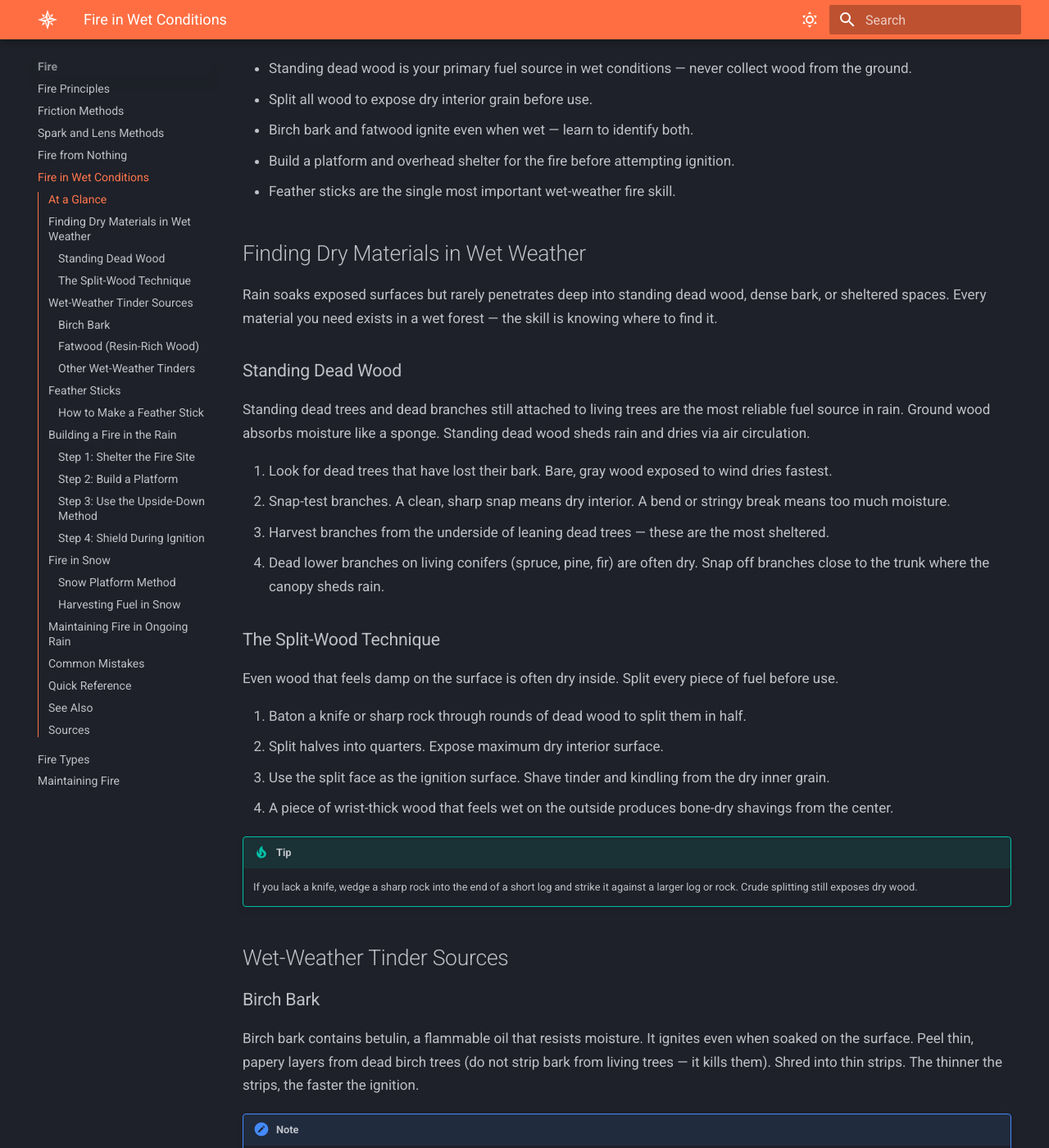
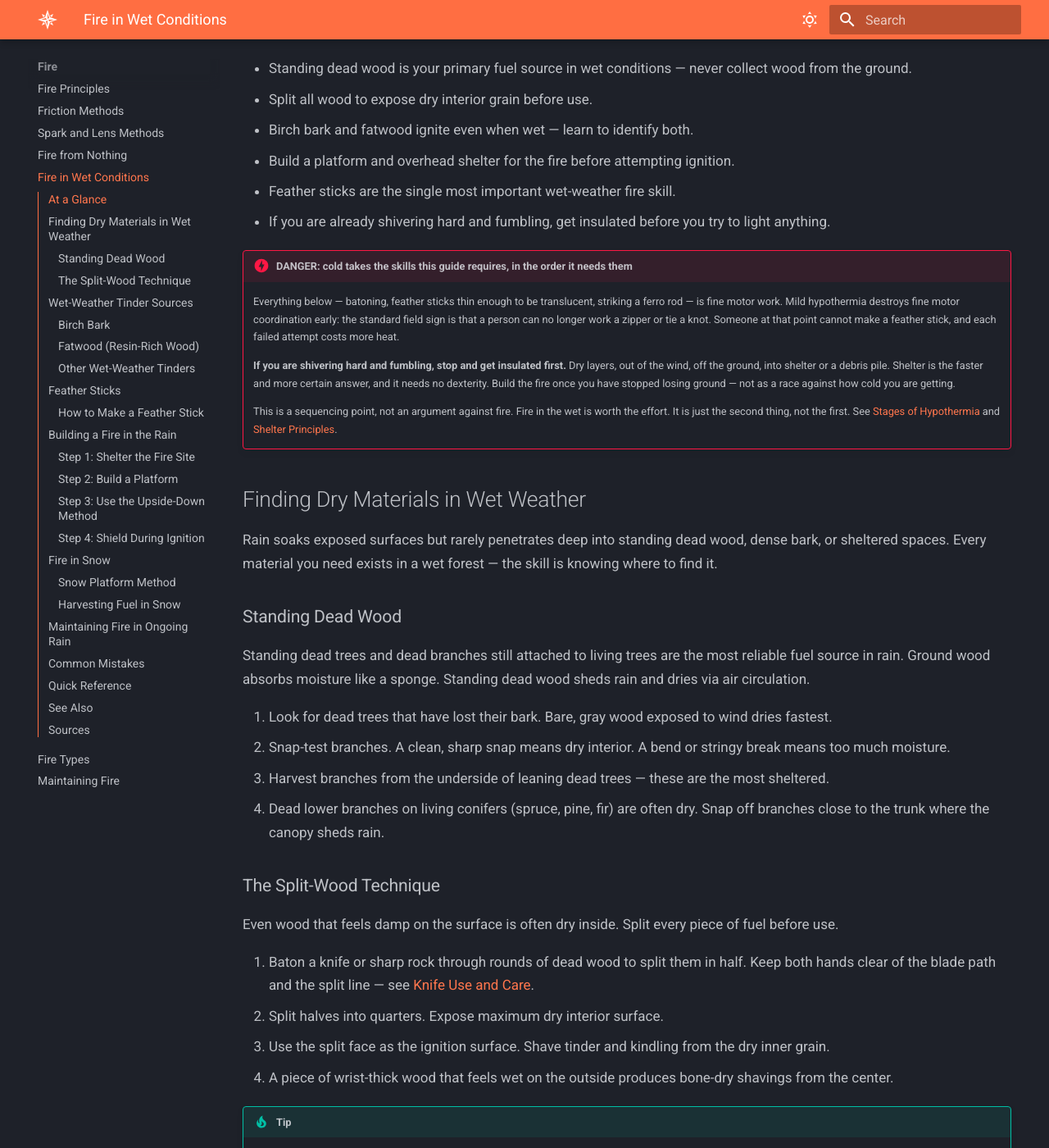
Before and after one commit to mmayden/WilderThings, an MkDocs documentation site: the page built from docs/fire/fire-in-wet-conditions.md, in a window 1280 px wide and 1400 px high, scrolled down 332 px. Shown: the whole window at 82% size. Built offline with MkDocs 1.6.1 and Material for MkDocs 9.7.7, drawn with Linux system fonts in a browser that asks for light colours; some of the changed text lies outside the part shown.

Commit message:
fix: the wet-fire guide required dexterity cold takes away, and never said so
Every technique in this guide is fine motor work — batoning, shaving
curls thin enough to be translucent, striking a ferro rod into a
thumbnail of tinder. Mild hypothermia destroys fine motor coordination
early, and the hypothermia guide already names the sign: you can no
longer work a zipper or tie a knot.

Nowhere in seven fire guides does the word "shivering" appear. The
reader this guide is written for — cold, wet, in the rain, trying to get
a fire going — is exactly the person who may already be past the point
where these techniques work, and each failed attempt costs more heat
than it can return.

Added the sequencing up front: if you are shivering hard and fumbling,
get insulated and sheltered first. Shelter needs no dexterity and is the
faster, more certain answer. Then build the fire.

Deliberately framed as sequencing, not as an argument against fire.
Fire in the wet is worth the effort. It is the second thing.

Also, two cases of a caution living in one guide while the instruction
lives in another:

- Step 2 of the platform build said to lay "dry bark or flat stones"
  under the fire. In rain. Where every rock available is soaked. Wet and
  river-smoothed rock bursts when heated and throws fragments at face
  height — a rule fire-principles and cooking-without-gear both state
  plainly and this guide omitted, in the one context where the reader is
  guaranteed to be surrounded by wet rock. Bark is now the recommendation
  and the exception is stated.
- Batoning and feather-stick steps now say to keep hands out of the blade
  path and cut away from the body. knife-use-and-care covers this well
  and was linked only from See Also, which is not where someone reads it.

Co-Authored-By: Claude Opus 5 (1M context) <noreply@anthropic.com>

```diff
--- a/docs/fire/fire-in-wet-conditions.md
+++ b/docs/fire/fire-in-wet-conditions.md
@@ -18,6 +18,24 @@ tags:
 - Birch bark and fatwood ignite even when wet — learn to identify both.
 - Build a platform and overhead shelter for the fire before attempting ignition.
 - Feather sticks are the single most important wet-weather fire skill.
+- If you are already shivering hard and fumbling, get insulated before you try to light anything.
+
+!!! danger "DANGER: cold takes the skills this guide requires, in the order it needs them"
+    Everything below — batoning, feather sticks thin enough to be translucent, striking a
+    ferro rod — is fine motor work. Mild hypothermia destroys fine motor coordination
+    early: the standard field sign is that a person can no longer work a zipper or tie a
+    knot. Someone at that point cannot make a feather stick, and each failed attempt
+    costs more heat.
+
+    **If you are shivering hard and fumbling, stop and get insulated first.** Dry
+    layers, out of the wind, off the ground, into shelter or a debris pile. Shelter is
+    the faster and more certain answer, and it needs no dexterity. Build the fire once
+    you have stopped losing ground — not as a race against how cold you are getting.
+
+    This is a sequencing point, not an argument against fire. Fire in the wet is worth
+    the effort. It is just the second thing, not the first. See
+    [Stages of Hypothermia](../medical/hypothermia-and-heatstroke.md#stages-of-hypothermia)
+    and [Shelter Principles](../shelter/shelter-principles.md).
 
 ## Finding Dry Materials in Wet Weather
 
@@ -36,7 +54,9 @@ Standing dead trees and dead branches still attached to living trees are the mos
 
 Even wood that feels damp on the surface is often dry inside. Split every piece of fuel before use.
 
-1. Baton a knife or sharp rock through rounds of dead wood to split them in half.
+1. Baton a knife or sharp rock through rounds of dead wood to split them in half. Keep
+   both hands clear of the blade path and the split line — see
+   [Knife Use and Care](../tools-and-craft/knife-use-and-care.md#batoning-technique).
 2. Split halves into quarters. Expose maximum dry interior surface.
 3. Use the split face as the ignition surface. Shave tinder and kindling from the dry inner grain.
 4. A piece of wrist-thick wood that feels wet on the outside produces bone-dry shavings from the center.
@@ -83,7 +103,8 @@ Feather sticks are the most important wet-weather fire-building technique. They
 1. Select a straight piece of split dry wood, thumb-thickness or larger, 8-12 inches (20-30 cm) long.
 2. Brace the stick upright against a stable surface or hold it in your non-dominant hand.
 3. Place your knife blade near the top of the stick at a shallow angle (15-20 degrees).
-4. Push the blade downward in a controlled shaving motion. Curl thin shavings that remain attached to the stick.
+4. Push the blade downward in a controlled shaving motion, away from your body and away
+   from the hand holding the stick. Curl thin shavings that remain attached to the stick.
 5. Rotate the stick and repeat. Build up layers of curled shavings along the length.
 6. A good feather stick has 20-30 thin curls hanging from it, creating a mass of fine, dry surface area.
 7. Make 3-5 feather sticks. Use the finest-curled one as the ignition point. Stack the others around it as kindling.
@@ -109,7 +130,15 @@ Before anything else, create overhead protection for the spot where you will bui
 Never build a fire directly on wet ground. Moisture wicks upward and kills the fire from below.
 
 1. Lay a platform of green or wet logs side by side, 2-3 inches (5-7.5 cm) in diameter, covering an area at least 18 inches (45 cm) square.
-2. Place a layer of dry bark or flat stones on top of the log platform.
+2. Place a layer of dry bark on top of the log platform.
+
+!!! danger "DANGER: do not use wet or river rocks for the platform"
+    Stones are an option for a fire base only if they are genuinely dry. In rain, most
+    are not. Water trapped in porous or river-smoothed rock turns to steam when heated
+    and bursts the rock, throwing fragments at face height and lethal speed. Dry bark or
+    split green logs are the safer platform in wet weather, and always available where
+    dry rock is not. See
+    [Fire Principles](fire-principles.md) for the full rule.
 3. Build your fire on top of this raised, insulated surface.
 
 ### Step 3: Use the Upside-Down Method
@@ -167,6 +196,8 @@ Once the fire is burning, keep it alive with active management.
 - **Making feather sticks too thick.** Thick shavings resist ignition. Shave curls thin enough to be translucent.
 - **Skipping overhead shelter.** Rain falling directly on tinder during ignition wastes matches and attempts.
 - **Impatience.** Wet-weather fire takes three times longer to establish than dry-weather fire. Accept this and work methodically.
+- **Pushing on while hypothermic.** If your hands have stopped working, more attempts will not fix that. Insulate first, then build the fire.
+- **Grabbing whatever rock is handy for the platform.** Wet rock explodes. In rain, assume every rock is wet.
 - **Using only tinder and no kindling bridge.** Tinder flame alone cannot ignite damp fuel wood. The feather stick and kindling stage is critical.
 - **Neglecting to pre-dry fuel.** Stack your next fuel load near the fire. Feeding cold, damp wood kills a struggling fire.
 
@@ -182,13 +213,16 @@ Once the fire is burning, keep it alive with active management.
 | Overhead clearance | Minimum 4 ft / 1.2 m above fire |
 | Pre-dry fuel distance | 12-18 in / 30-45 cm from fire |
 | Coal bed to resist rain | 12 in / 30 cm across minimum |
+| Platform material | Dry bark or green logs — never wet or river rock |
+| Shivering and fumbling | Insulate and shelter first, fire second |
 
 ## See Also
 
-- [Fire Principles](fire-principles.md)
-- [Fire Types](fire-types.md)
-- [Maintaining Fire](maintaining-fire.md)
-- [Shelter Principles](../shelter/shelter-principles.md)
+- [Fire Principles](fire-principles.md) — fire physics, site safety, and the rule on heating rock.
+- [Fire Types](fire-types.md) — choosing a lay once the fire will actually light.
+- [Maintaining Fire](maintaining-fire.md) — banking and carrying fire between wet days.
+- [Shelter Principles](../shelter/shelter-principles.md) — the thing to do first if you are losing heat faster than you can make it.
+- [Hypothermia and Heatstroke](../medical/hypothermia-and-heatstroke.md) — recognising the point where fire-making stops being possible.
 - [Knife Use and Care](../tools-and-craft/knife-use-and-care.md) — feather sticks and processing wet wood to reach dry interior.
 
 ## Sources
```
